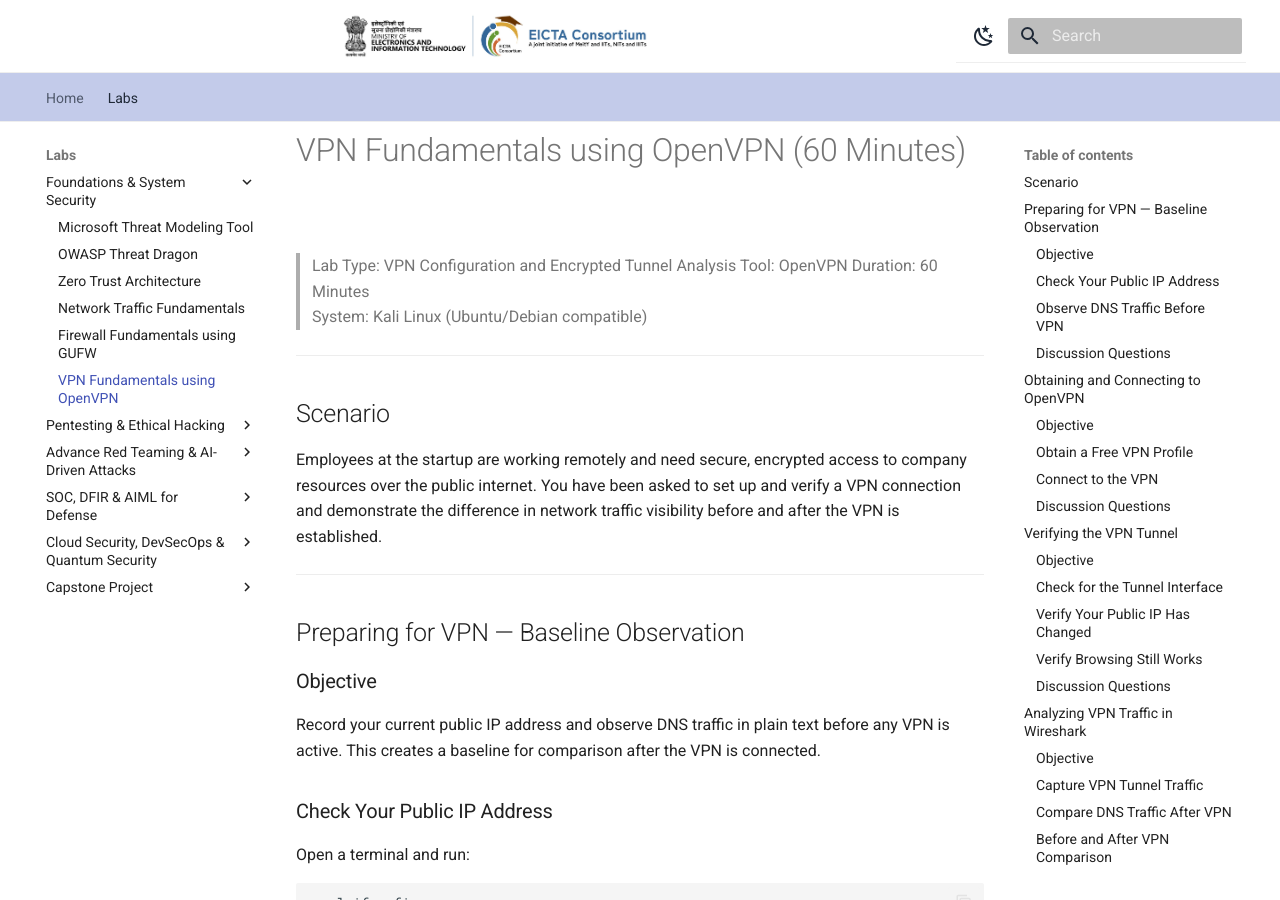
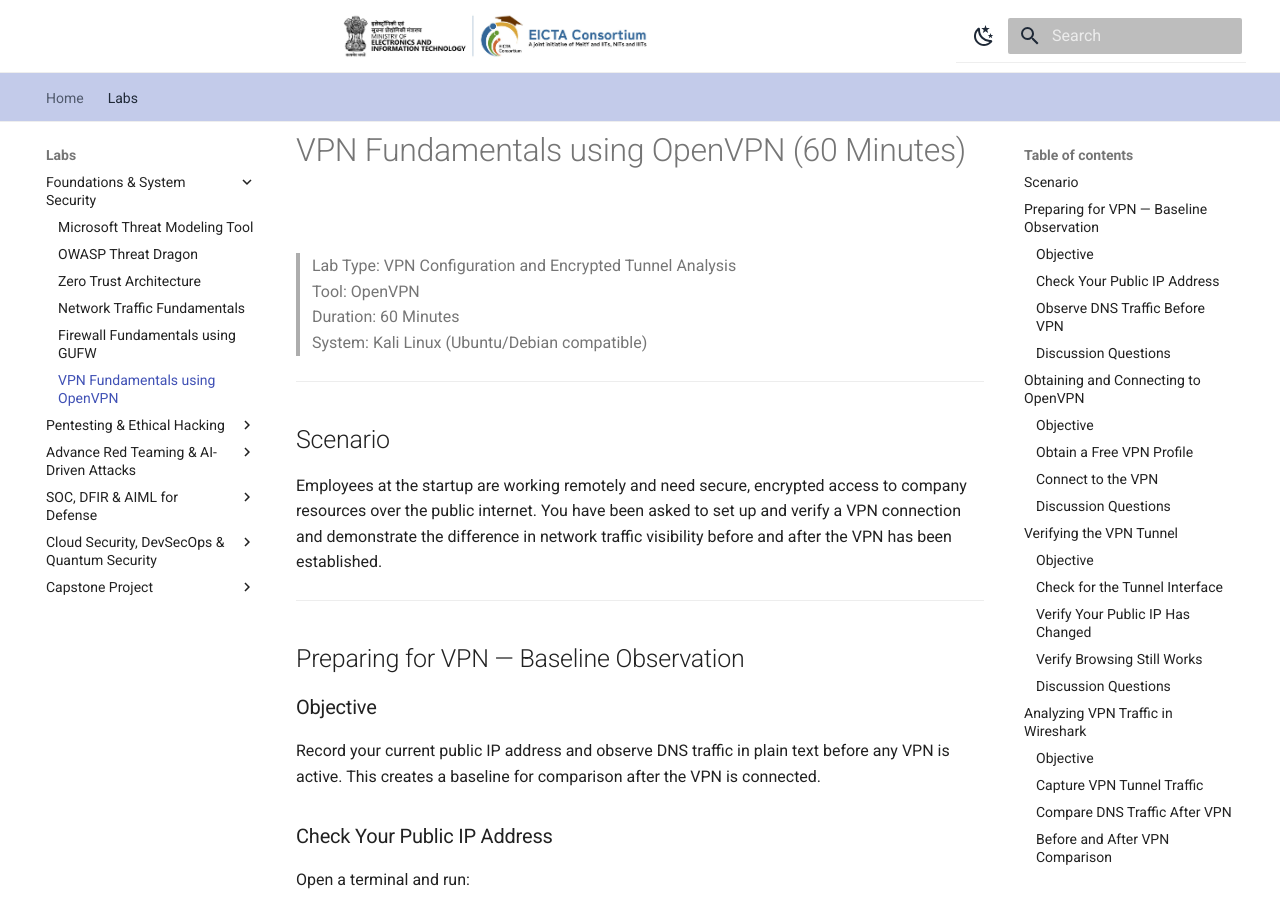
Before and after one commit to Generative-AI-Cybersecurity/Generative-AI-Cyber-Security-IITK, an MkDocs documentation site: the page built from docs/foundations-and-system-security/vpn-fundamentals/index.md, in a window 1280 px wide and 900 px high. Built offline with MkDocs 1.6.1 and Material for MkDocs 9.7.7, drawn with Linux system fonts in a browser that asks for light colours; old or Windows-style settings are respelled for this version of MkDocs.

Commit message:
Formatting ver 4

```diff
--- a/docs/foundations-and-system-security/vpn-fundamentals/index.md
+++ b/docs/foundations-and-system-security/vpn-fundamentals/index.md
@@ -9,7 +9,7 @@
 
 ## Scenario
 
-Employees at the startup are working remotely and need secure, encrypted access to company resources over the public internet. You have been asked to set up and verify a VPN connection and demonstrate the difference in network traffic visibility before and after the VPN is established.
+Employees at the startup are working remotely and need secure, encrypted access to company resources over the public internet. You have been asked to set up and verify a VPN connection and demonstrate the difference in network traffic visibility before and after the VPN has been established.
 
 ---
 
```
